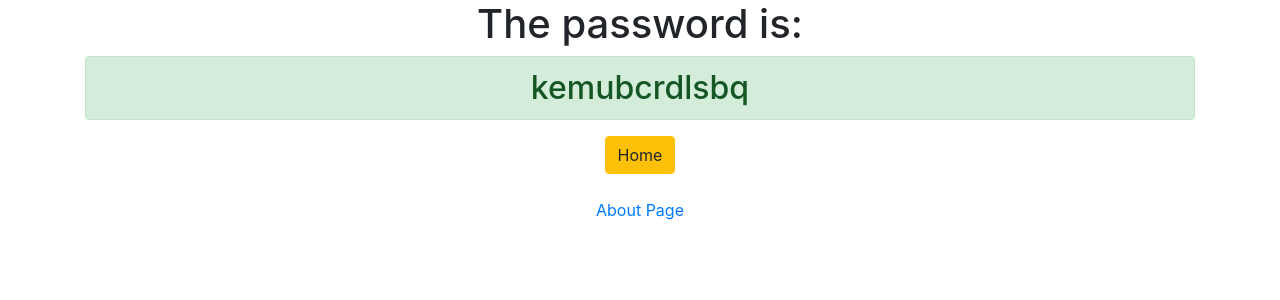
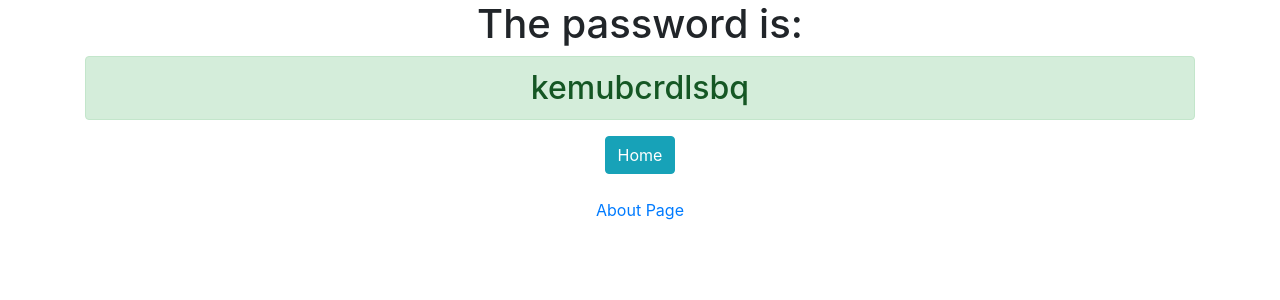
Before and after one commit to himIoT19/django3_password_generator, a Django app: page /password/ in a window 1280 px wide. Shown: the top 300 px of the page. Run offline with Django 3.2, Linux system fonts and the light colour scheme; some libraries are stand-ins or nearby versions.

Commit message:
minor changes in html of password and settings.py

```diff
--- a/generator/templates/generator/password.html
+++ b/generator/templates/generator/password.html
@@ -11,7 +11,7 @@
         <h1>The password is: </h1>
         <h2 class="alert alert-success">{{ password }}</h2>
 <!--        <h2 class="alert alert-warning">{{ password }}</h2>-->
-        <a href="{% url 'home' %}" class="btn btn-warning">Home</a>
+        <a href="{% url 'home' %}" class="btn btn-info">Home</a>
         <br>
         <br>
         <a href="{% url 'about' %}">About Page</a>
--- a/password_generator/settings.py
+++ b/password_generator/settings.py
@@ -20,7 +20,7 @@ BASE_DIR = os.path.dirname(os.path.dirname(os.path.abspath(__file__)))
 # See https://docs.djangoproject.com/en/3.0/howto/deployment/checklist/
 
 # SECURITY WARNING: keep the secret key used in production secret!
-SECRET_KEY = 'aawhft62x09)9)bv4_xw1&yh9i9#9@eh5!n@ftu_8luz!kyfx!'
+SECRET_KEY = 'aawhft62x09)9)bv4_xw1&yh9i9#9@bc^5eh5!n@ftu_8luz!kyfx!'
 
 # SECURITY WARNING: don't run with debug turned on in production!
 DEBUG = True
```
